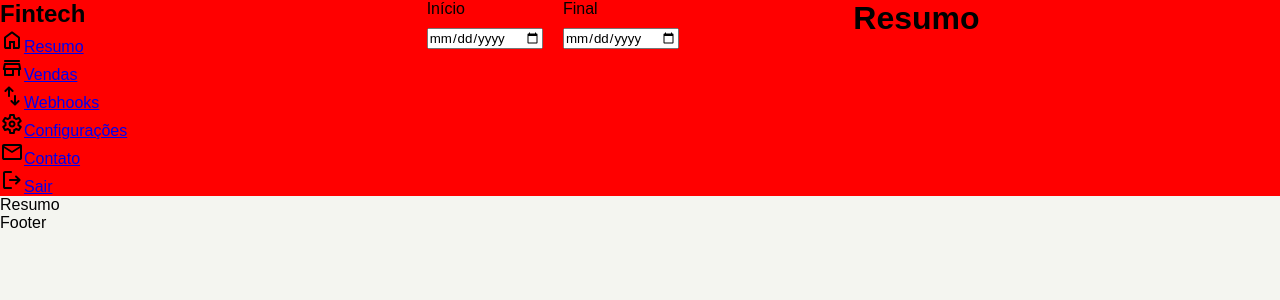
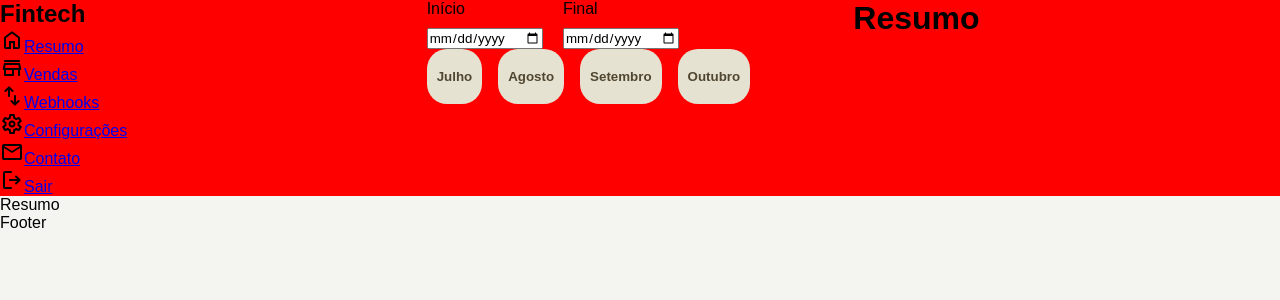
Before and after one commit to iamphelipe/fintech, a React (Vite) app: page / in a window 1280 px wide. Shown: the top 300 px of the page. Built offline with nearby package versions, Linux system fonts and the light colour scheme; no server answers.

Commit message:
feature mes btn already

```diff
--- a/src/Components/Header.tsx
+++ b/src/Components/Header.tsx
@@ -1,6 +1,7 @@
 import React from 'react'
 import Input from './Input'
 import { useData } from '../Context/useContext'
+import Meses from './Meses'
 
 const style: React.CSSProperties = {
   display: 'flex',
@@ -25,6 +26,7 @@ const Header = () => {
             onChange={(e) => setFinal(e.target.value)}
           />
         </div>
+        <Meses />
       </form>
   );
 }
--- /dev/null
+++ b/src/Components/MesBtn.tsx
@@ -0,0 +1,26 @@
+import type React from "react";
+
+const style: React.CSSProperties = {
+   textTransform: "capitalize",
+   padding: "var(--gap) var(--gap-s)",
+   backgroundColor: "var(--color-3)",
+   border: "none",
+   borderRadius: "var(--gap)",
+   color: "var(--color-4)",
+   fontWeight: "600"
+}
+
+function getMonth(n: number) {
+  const data = new Date();
+  data.setMonth(data.getMonth() + n);
+  return new Intl.DateTimeFormat('pt-BR', { month: 'long' }).format(data);
+}
+
+const MesBtn = ({ n }: { n: number }) => {
+  getMonth(n);
+  return (
+      <button style={style}>{getMonth(n)}</button>
+  );
+};
+
+export default MesBtn;
--- /dev/null
+++ b/src/Components/Meses.tsx
@@ -0,0 +1,14 @@
+import MesBtn from './MesBtn'
+
+const Meses = () => {
+  return (
+    <div style={{display: "flex", gap: "1rem"}}>
+      <MesBtn n={-3}/>
+      <MesBtn n={-2}/>
+      <MesBtn n={-1}/>
+      <MesBtn n={0}/>
+    </div>
+  )
+}
+
+export default Meses
--- a/src/Components/Sidebar.tsx
+++ b/src/Components/Sidebar.tsx
@@ -1,4 +1,3 @@
-import React from 'react'
 import configuracoes from "../assest/icons/configuracoes.svg"
 import contato from "../assest/icons/contato.svg"
 import resumo from "../assest/icons/resumo.svg"
```
